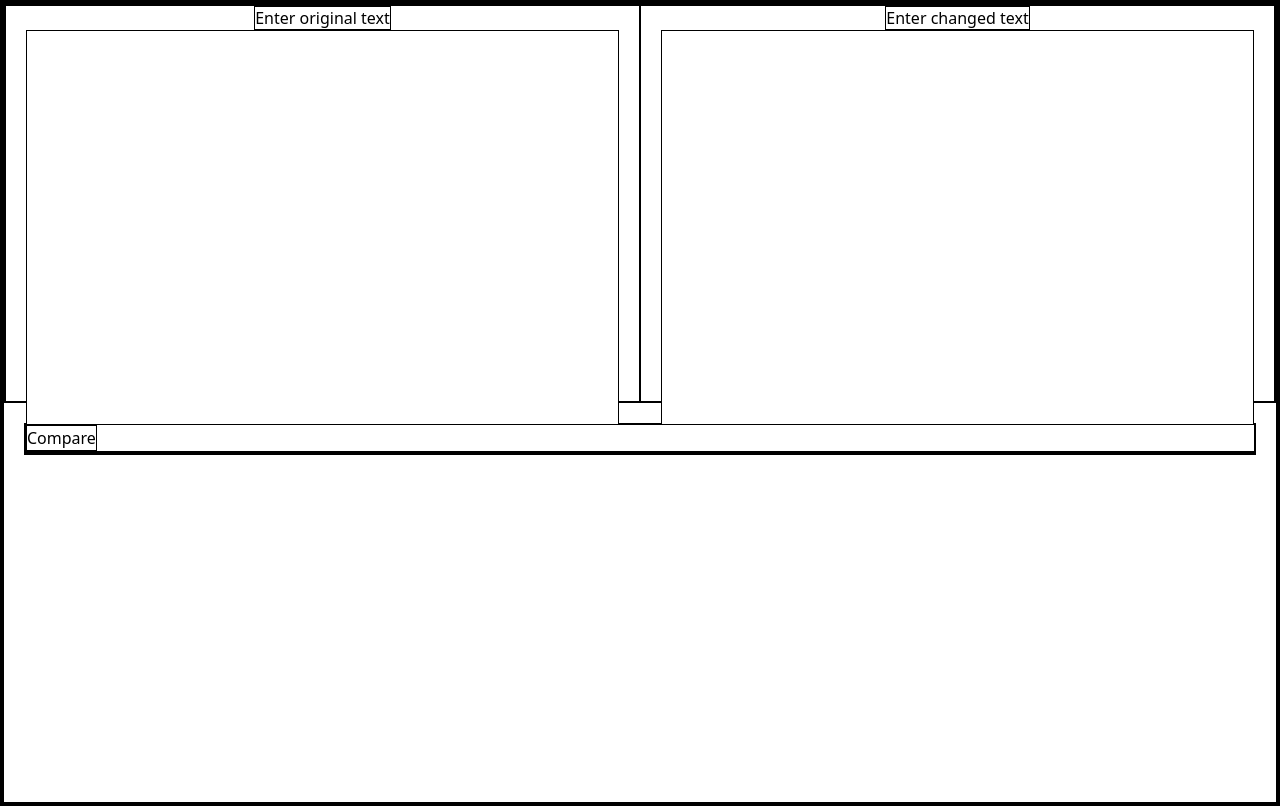
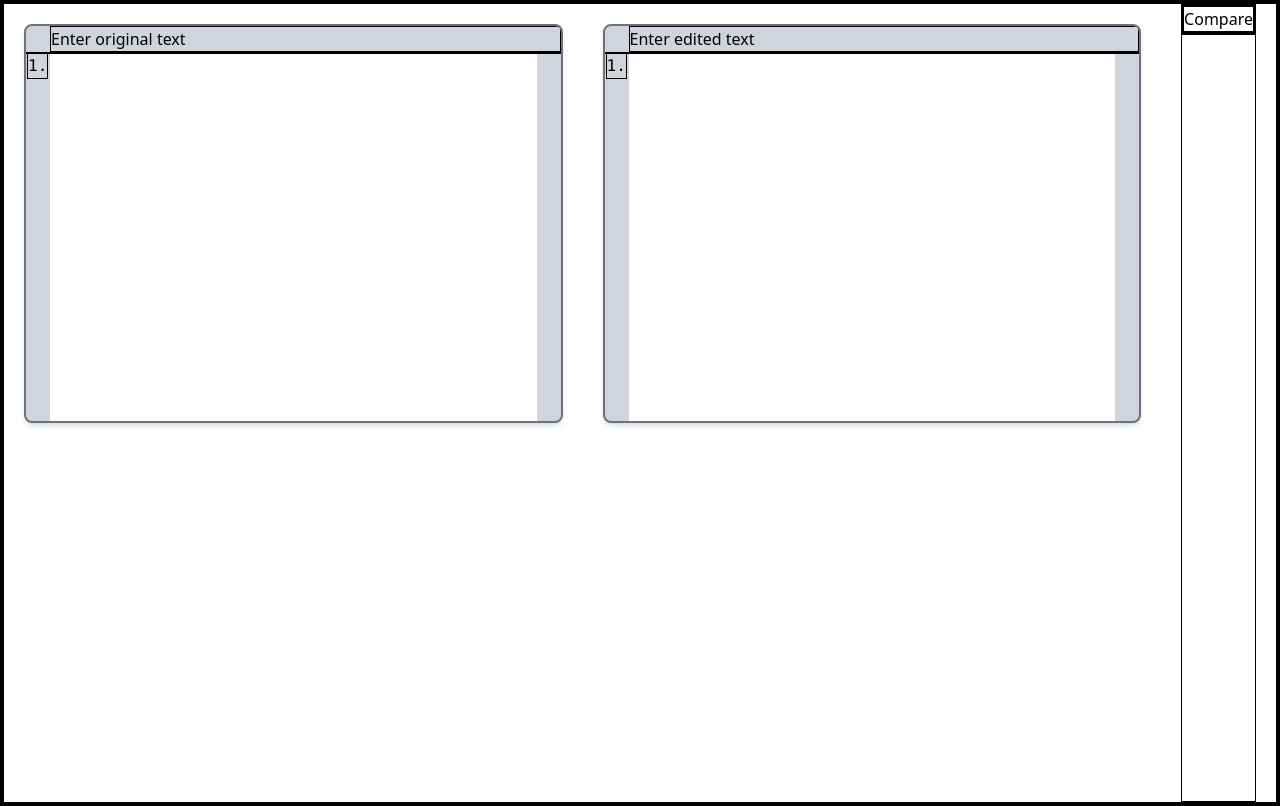
Before and after one commit to ottakist/diffChecker, a React (Vite) app: page / in a window 1280 px wide. Built offline with nearby package versions, Linux system fonts and the light colour scheme.

Commit message:
text area finished

```diff
--- a/src/App.tsx
+++ b/src/App.tsx
@@ -1,36 +1,56 @@
 import React, { useState, useRef, FC } from 'react';
 import Diff from './Diff';
-
 
 function App() {
   const [originalText, setOriginalText] = useState('');
   const [editedText, setEditedText] = useState('');
+
+  function numberRows(text: string) {
+    return text
+      .split('\n')
+      .map((text, index) => {
+        if (text.split('').length > 100) {
+          return `${index + 1}.\n `;
+        }
+        return `${index + 1}.`;
+      })
+      .join('\n');
+  }
   return (
-    <div className='h-screen'>
-      <div className='flex h-1/2 justify-around mb-5'>
-        <div className='flex-col  h-full w-full  text-center px-5'>
-          <label htmlFor='original' className=' '>
+    <main className='flex h-screen'>
+      <div className='w-1/2 h-1/2 mx-5 my-5 border-solid border-2 bg-gray-300 border-gray-500 shadow-md rounded-lg  overflow-hidden flex flex-col'>
+        <label htmlFor='original' className='ml-6'>
           Enter original text
         </label>
+        <div className='relative top-0 '>
+          <pre className='absolute'>{numberRows(originalText)}</pre>
+        </div>
         <textarea
-            className='w-full h-full  resize-none'
+          className='flex-grow mx-6 resize-none  text-gray-800 bg-white border-0 dark:bg-gray-800 focus:ring-0 dark:text-white dark:placeholder-gray-400'
+          placeholder=' '
+          rows={100}
           value={originalText}
           onChange={(e) => setOriginalText(e.target.value)}
-          ></textarea>
+        />
       </div>
-        <div className='flex-col  h-full w-full  text-center px-5'>
-          <label htmlFor='original' className=''>
-            Enter changed text
+
+      <div className='w-1/2 h-1/2 mx-5 my-5 border-solid border-2 bg-gray-300 border-gray-500 shadow-md rounded-lg overflow-hidden flex flex-col'>
+        <label htmlFor='original' className=' ml-6'>
+          Enter edited text
         </label>
+        <div className='relative top-0 '>
+          <pre className='absolute'>{numberRows(editedText)}</pre>
+        </div>
         <textarea
-            className='w-full h-full  resize-none'
+          className='flex-grow mx-6 resize-none text-sm text-gray-800 bg-white border-0 dark:bg-gray-800 focus:ring-0 dark:text-white dark:placeholder-gray-400'
+          placeholder=' '
           value={editedText}
           onChange={(e) => setEditedText(e.target.value)}
-          ></textarea>
+        />
       </div>
-      </div>
+
       <Diff leftText={originalText} rightText={editedText} />
-    </div>
+    </main>
   );
 }
 
```
Lines whose indentation alone changed are shown as unchanged.
